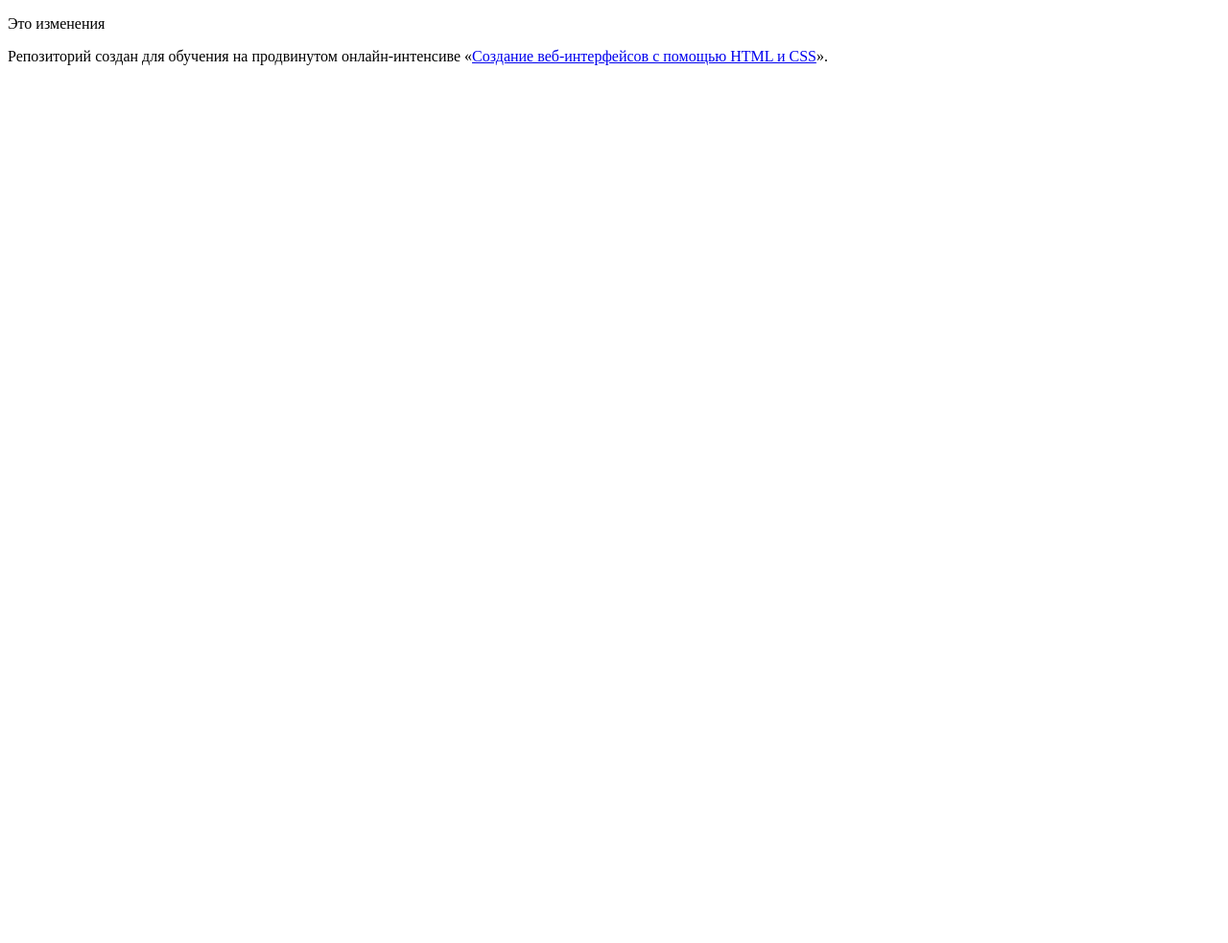
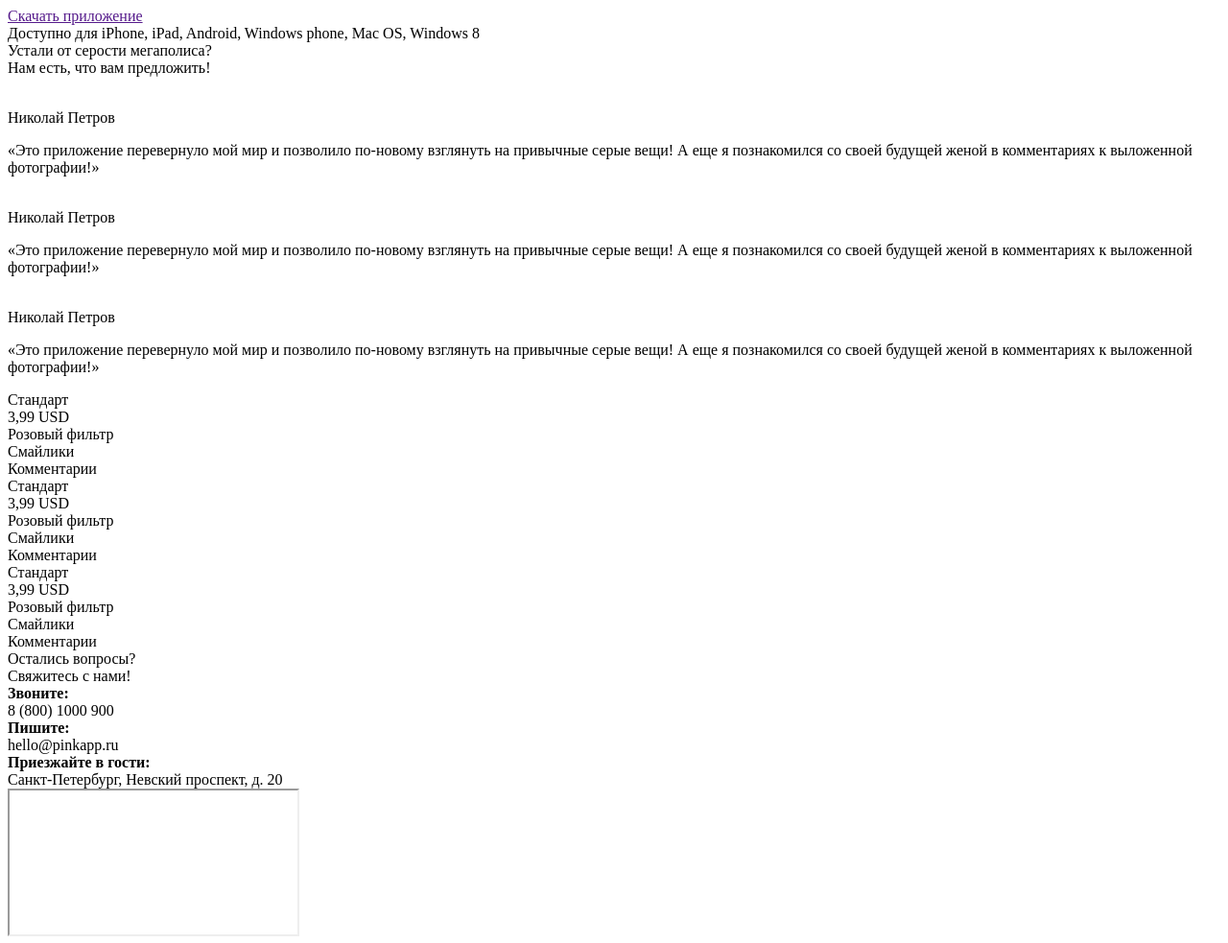
Before and after one commit to ilovebeatles/24223-Pink, a website: page index.html in a window 1280 px wide. Shown: the whole page at 96% size. Before the commit the page ends 800 px from the top, so only its background shows below. Drawn offline with Linux system fonts and the light colour scheme.

Commit message:
Update index.html

```diff
--- a/index.html
+++ b/index.html
@@ -1,17 +1,126 @@
 <!DOCTYPE html>
-<html lang="ru">
-
+<html>
 <head>
-  <meta charset="utf-8">
-  <title>HTML Academy: Pink</title>
-  <!-- <link rel="stylesheet" href="css/style.css"> -->
+	<meta charset="utf-8">
 </head>
-
 <body>
-	<p>Это изменения</p>
-  <p>Репозиторий создан для обучения на продвинутом онлайн-интенсиве «<a href="https://htmlacademy.ru/advanced_intensive">Создание веб-интерфейсов с помощью HTML и CSS</a>».</p>
-
-  <!-- <script src="js/script.js"></script> -->
-
+<div class="center_wrapper">
+	<div class="menu_section">
+		<div class="logo_block">
+			<div class="logo"></div>
+			<div class="menu"></div>
+		</div>
+		<div class="menu_title"></div>
+	</div>
+	<div class="download_section">
+		<a href="">Скачать приложение</a>
+		<a href="" class="os_link"><img src="#" alt=""></a>
+		<a href="" class="os_link"><img src="#" alt=""></a>
+		<a href="" class="os_link"><img src="#" alt=""></a>
+		<div class="os_desc">Доступно для iPhone, iPad, Android, Windows phone, Mac OS, Windows 8</div>
+	</div>
+	<div class="deal_section">
+		<div class="deal_title">Устали от серости мегаполиса?</div>
+		<div class="deal_title">Нам есть, что вам предложить!</div>
+	</div>
+	<div class="benefits_section">
+		<div class="benefits_block">
+			<div class="benefits_title"></div>
+			<p></p>
+		</div>
+		<div class="benefits_block">
+			<div class="benefits_title"></div>
+			<p></p>
+		</div>
+		<div class="benefits_block">
+			<div class="benefits_title"></div>
+			<p></p>
+		</div>
+	</div>
+	<div class="review_slider_section">
+		<div id="review_slider">
+			<div class="slide">
+				<img src="" alt="">
+				<div class="caption">
+					<div class="title">Николай Петров</div>
+					<p>«Это приложение перевернуло мой мир и позволило по-новому взглянуть на привычные серые вещи! А еще я познакомился со своей будущей женой в комментариях к выложенной фотографии!»</p>
+				</div>
+			</div>
+			<div class="slide">
+				<img src="" alt="">
+				<div class="caption">
+					<div class="title">Николай Петров</div>
+					<p>«Это приложение перевернуло мой мир и позволило по-новому взглянуть на привычные серые вещи! А еще я познакомился со своей будущей женой в комментариях к выложенной фотографии!»</p>
+				</div>
+			</div>
+			<div class="slide">
+				<img src="" alt="">
+				<div class="caption">
+					<div class="title">Николай Петров</div>
+					<p>«Это приложение перевернуло мой мир и позволило по-новому взглянуть на привычные серые вещи! А еще я познакомился со своей будущей женой в комментариях к выложенной фотографии!»</p>
+				</div>
+			</div>
+		</div>
+		<div class="pagination">
+			<a href=""></a>
+			<a href=""></a>
+			<a href=""></a>
+		</div>
+	</div>
+	<div class="benefits_slider_section">
+		<div  id="benefits_slider">
+			<div class="slide">
+				<div class="benefits_table">
+					<div class="table_title">Стандарт</div>
+					<div class="table_price">3,99 USD</div>
+					<div class="table_block">Розовый фильтр <img src="" alt=""></div>
+					<div class="table_block">Смайлики <img src="" alt=""></div>
+					<div class="table_block">Комментарии <img src="" alt=""></div>
+				</div>
+			</div>
+			<div class="slide">
+				<div class="benefits_table">
+					<div class="table_title">Стандарт</div>
+					<div class="table_price">3,99 USD</div>
+					<div class="table_block">Розовый фильтр <img src="" alt=""></div>
+					<div class="table_block">Смайлики <img src="" alt=""></div>
+					<div class="table_block">Комментарии <img src="" alt=""></div>
+				</div>
+			</div>
+			<div class="slide">
+				<div class="benefits_table">
+					<div class="table_title">Стандарт</div>
+					<div class="table_price">3,99 USD</div>
+					<div class="table_block">Розовый фильтр <img src="" alt=""></div>
+					<div class="table_block">Смайлики <img src="" alt=""></div>
+					<div class="table_block">Комментарии <img src="" alt=""></div>
+				</div>
+			</div>
+		</div>
+		<div class="pagination">
+			<a href=""></a>
+			<a href=""></a>
+			<a href=""></a>
+		</div>
+	</div>
+	<div class="contacts_section">
+		<div class="contacts_title">Остались вопросы?<br/>Свяжитесь с нами!</div>
+		<div class="contacts_block">
+			<b>Звоните:</b>
+			<div class="pink_title">8 (800) 1000 900</div>
+		</div>
+		<div class="contacts_block">
+			<b>Пишите:</b>
+			<div class="pink_title">hello@pinkapp.ru</div>
+		</div>
+		<div class="contacts_block">
+			<b>Приезжайте в гости:</b>
+			<div class="pink_title">Санкт-Петербург, Невский проспект, д. 20</div>
+		</div>
+	</div>
+	<div class="map_section">
+		<iframe></iframe>
+	</div>
+</div>
 </body>
 </html>
```
